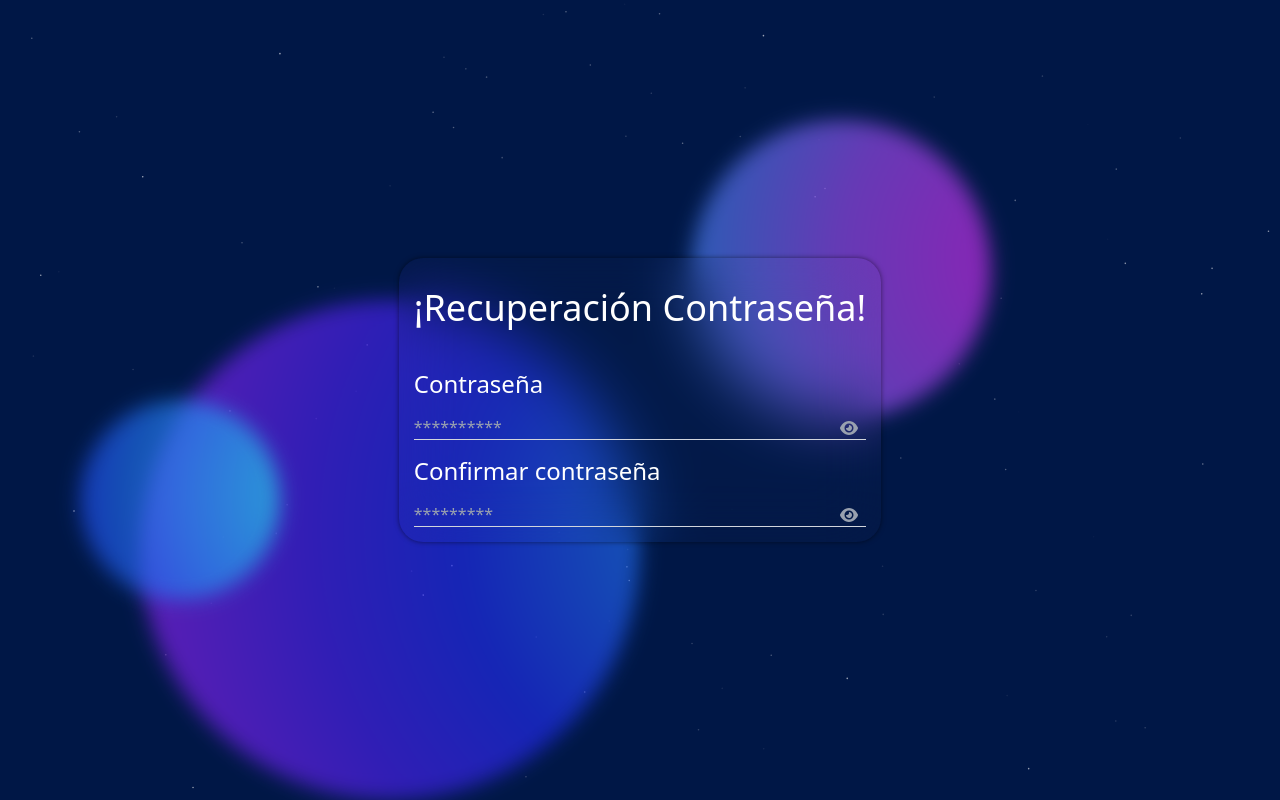
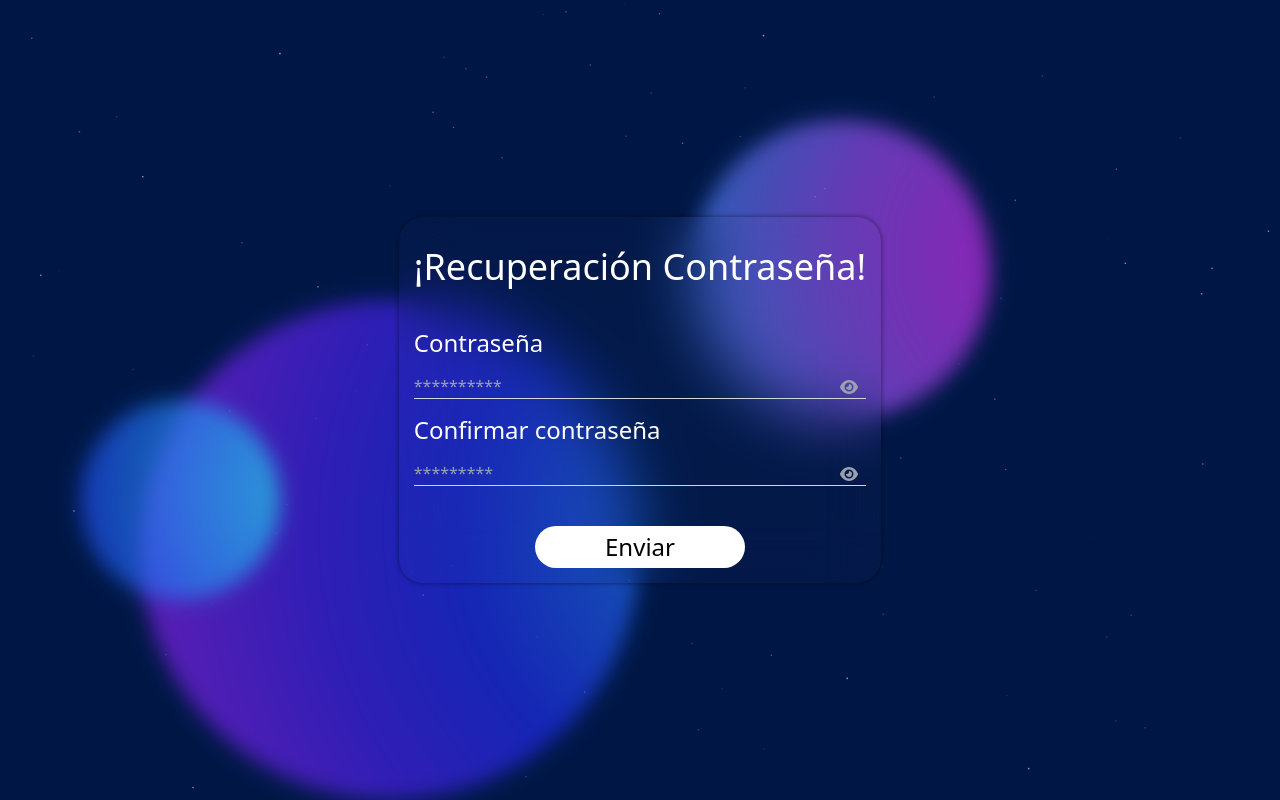
Before and after one commit to RedGas722/RedGas, a React (Vite) app: page /Login/ForgotPassword/Recovery in a window 1280 px wide. Built offline with nearby package versions, Linux system fonts and the light colour scheme.

Commit message:
feat: Integrate Buttons component into RecoveryPassword; enhance form layout and alignment

```diff
--- a/src/Pages/RecoveryPassword/RecoveryPassword.jsx
+++ b/src/Pages/RecoveryPassword/RecoveryPassword.jsx
@@ -2,6 +2,7 @@ import { useState } from "react"
 import { Circles } from "../../Animations/ColorCircles/Circles"
 import { FontAwesomeIcon } from "@fortawesome/react-fontawesome"
 import { faEye, faEyeSlash } from "@fortawesome/free-solid-svg-icons"
+import { Buttons } from "../../UI/Login_Register/Buttons"
 
 export const RecoveryPassword = () => {
     const [showPassword, setShowPassword] = useState(false)
@@ -17,7 +18,7 @@ export const RecoveryPassword = () => {
     return (
         <section className="w-full gap-[40px] h-dvh flex justify-center items-center">
             <Circles styleC1="right-[50%] bottom-[0px]" styleC2="left-[54%] top-[120px]" styleC3="top-[400px] left-[80px]" />
-            <div className="divForm shadow_box_RL bg-glass-total rounded-3xl flex flex-col w-fit justify-self-center gap-[40px]">
+            <div className="divForm shadow_box_RL bg-glass-total rounded-3xl flex flex-col w-fit items-center justify-self-center gap-[40px]">
                 <h1 className="text-center text-white text-4xl">¡Recuperación Contraseña!</h1>
                 <form className="flex flex-col gap-[15px] text-start w-full">
                     {/* Password */}
@@ -55,6 +56,7 @@ export const RecoveryPassword = () => {
                         />
                     </div>
                 </form>
+                <Buttons nameButton="Enviar" />
             </div>
         </section>
     )
```
